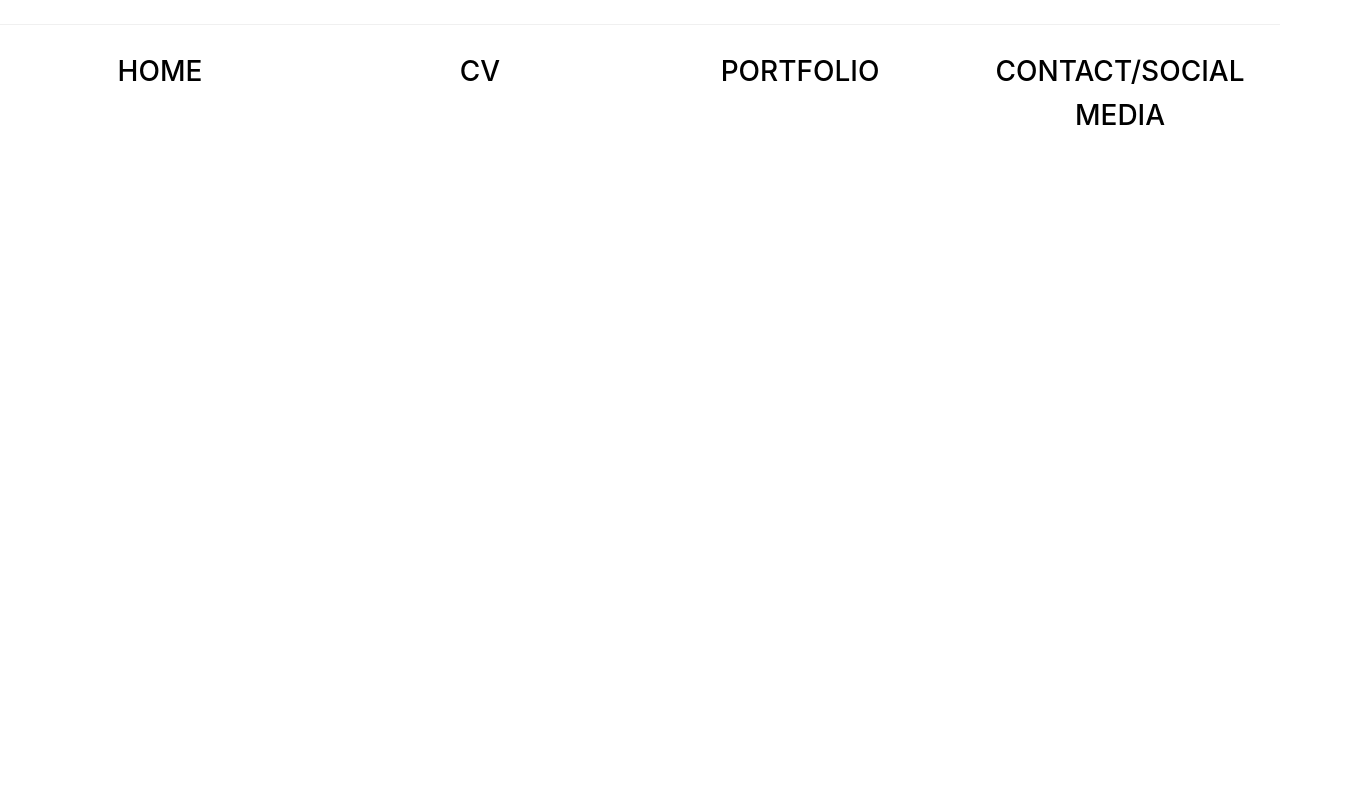
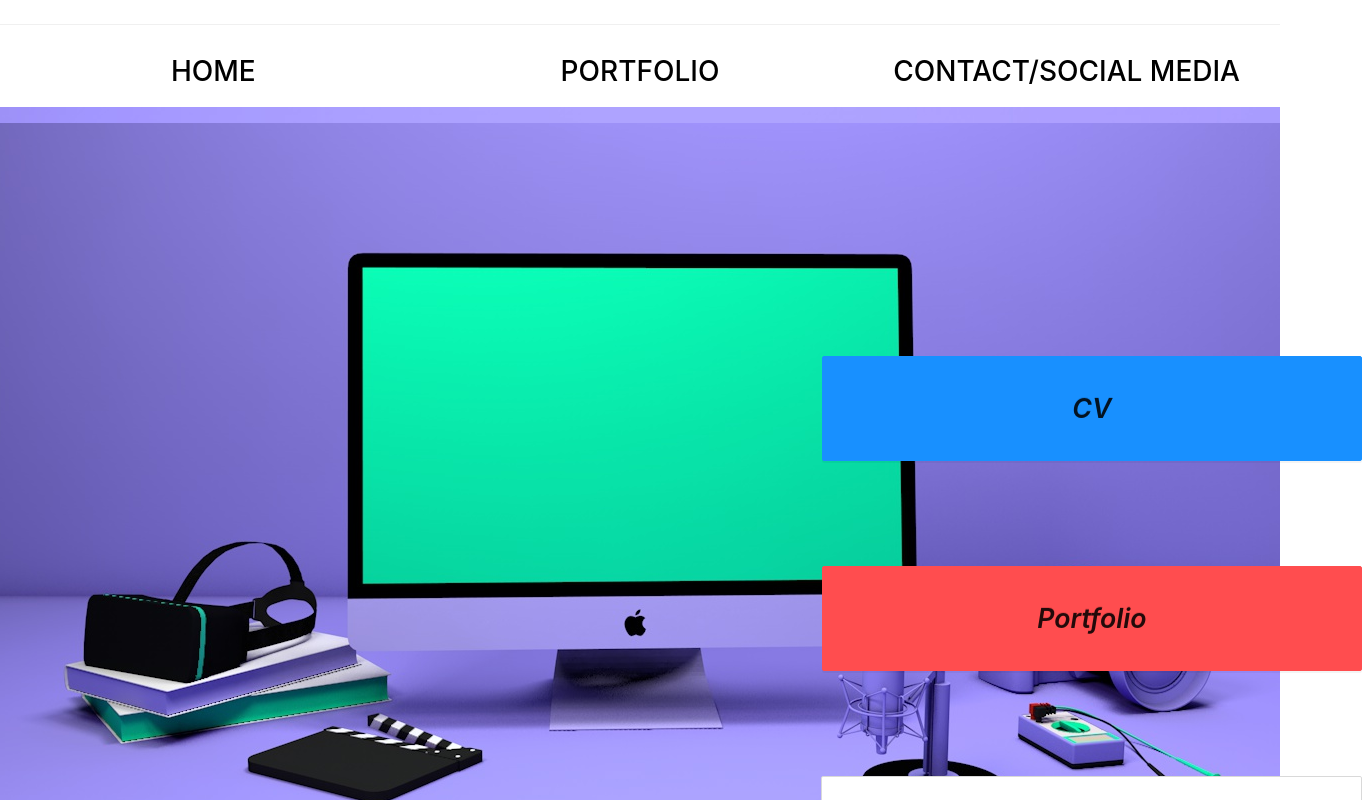
Before and after one commit to NickBoe/Web-Mini-Project-master, a React (Create React App) app in the folder antd-demo/: page / in a window 1280 px wide. Shown: the top 800 px of the page, 1362 px wide, since content can reach past the window. Built offline with nearby package versions, Linux system fonts and the light colour scheme.

Commit message:
Deleted CV and made home a proper home page

```diff
--- a/antd-demo/src/App.js
+++ b/antd-demo/src/App.js
@@ -1,6 +1,6 @@
 import React from "react";
 import "./App.css";
-import { Route} from "react-router-dom";
+import { Route } from "react-router-dom";
 
 import Home from "./Home";
 import CV from "./CV";
@@ -12,7 +12,7 @@ function App() {
   return (
     <div className="App">
       <NavigationBar />
-      <Route exact path="/home" component={Home} />
+      <Route exact path="/" component={Home} />
       <Route exact path="/CV" component={CV} />
       <Route exact path="/portfolio2" component={Portfolio2} />
       <Route exact path="/contact" component={Contact} />
--- a/antd-demo/src/NavigationBar.js
+++ b/antd-demo/src/NavigationBar.js
@@ -11,28 +11,21 @@ function NavigationBar() {
         //style={{ color: "#333", fontWeight: "normal" }}
       ></Divider>
       <Row>
-        <Col span={6}>
+        <Col span={8}>
           <h1>
-            <NavLink to="/home" style={{ color: "black" }}>
+            <NavLink to="/" style={{ color: "black" }}>
               HOME
             </NavLink>
           </h1>
         </Col>
-        <Col span={6}>
-          <h1>
-            <NavLink to="/CV" style={{ color: "black" }}>
-              CV
-            </NavLink>
-          </h1>
-        </Col>
-        <Col span={6}>
+        <Col span={8}>
           <h1>
             <NavLink to="/portfolio2" style={{ color: "black" }}>
               PORTFOLIO
             </NavLink>
           </h1>
         </Col>
-        <Col span={6}>
+        <Col span={8}>
           <h1>
             <NavLink to="/contact" style={{ color: "black" }}>
               CONTACT/SOCIAL MEDIA
```
